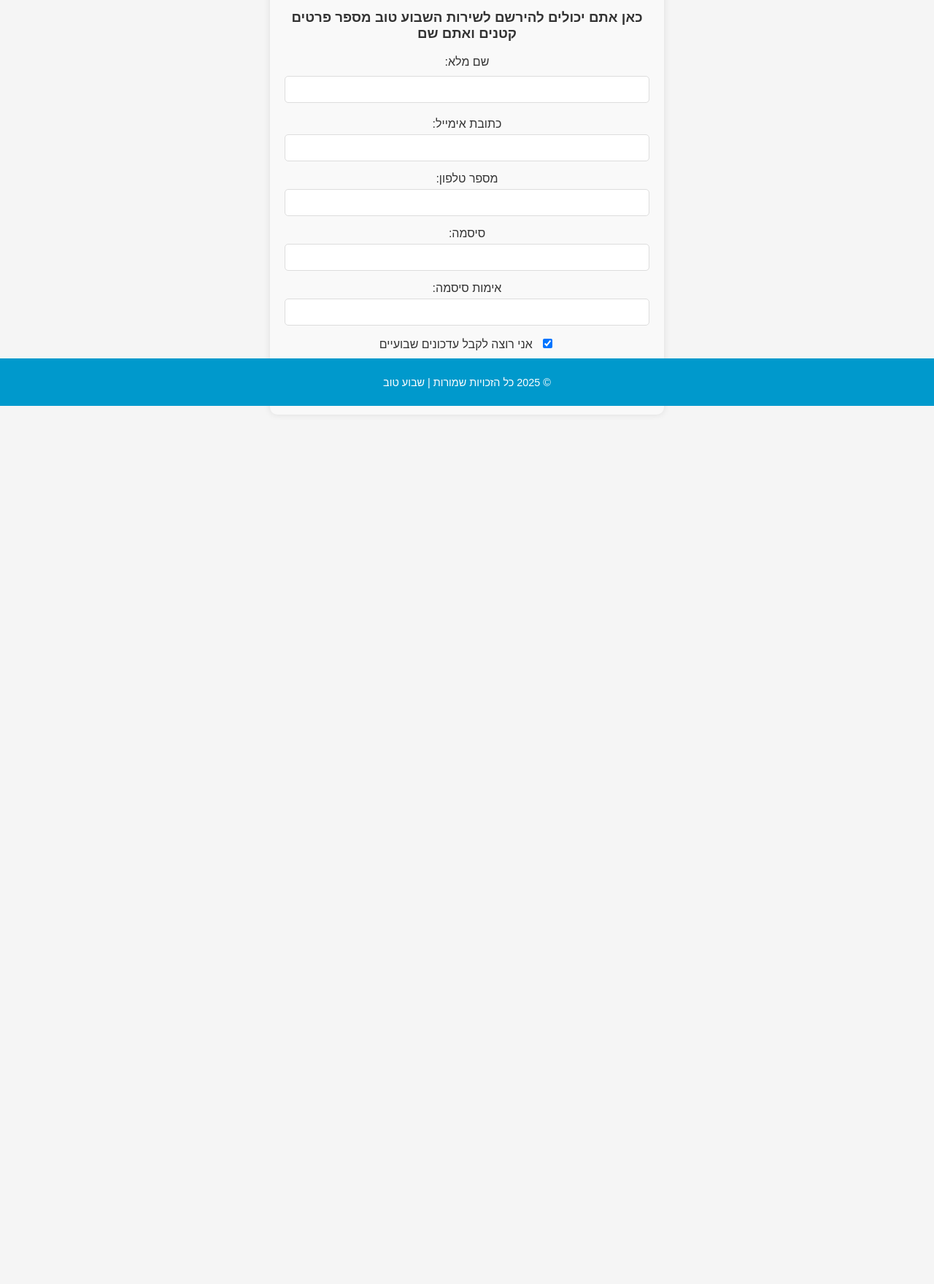
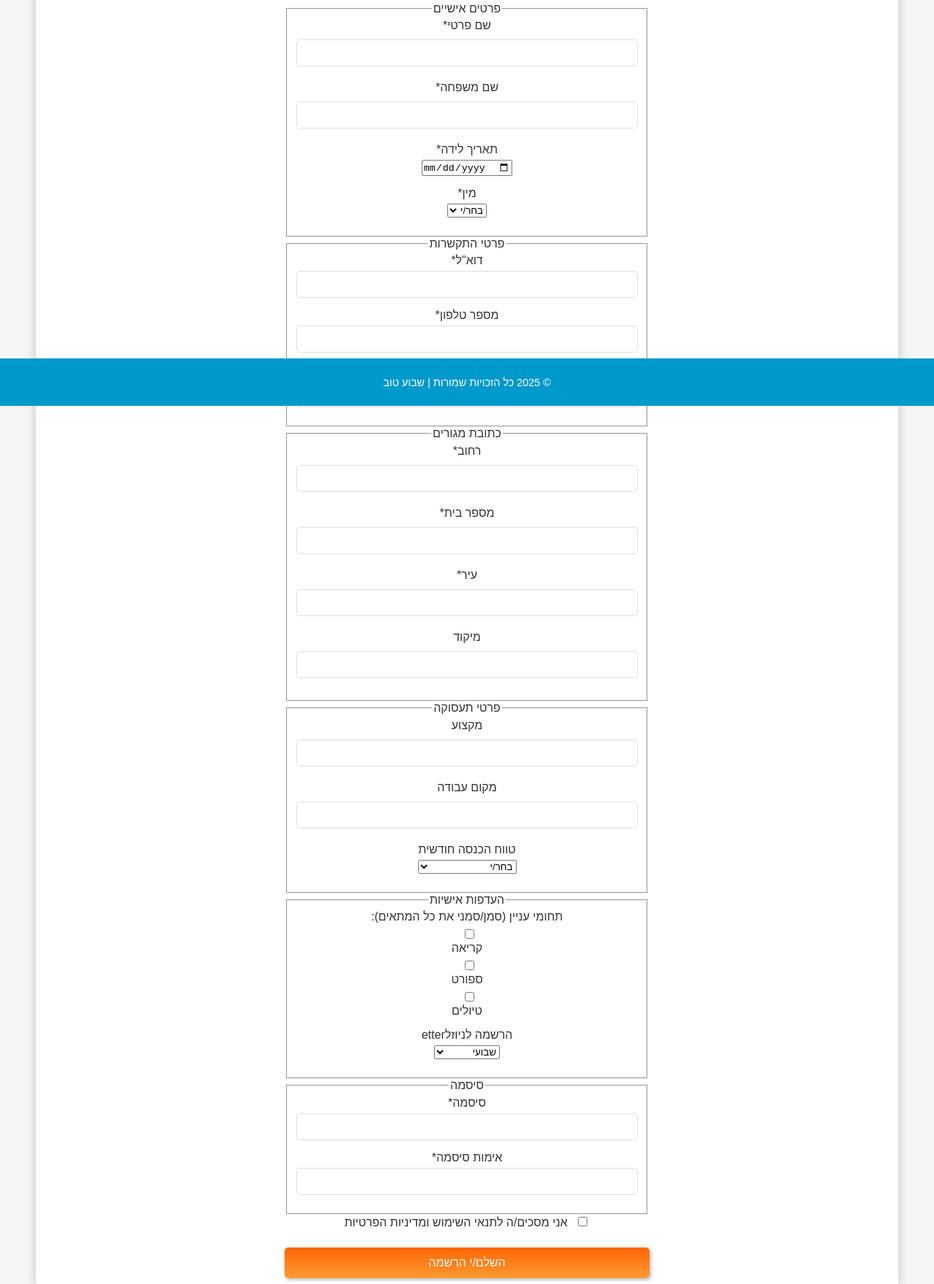
Before and after one commit to liorbraun/goodweek, a plain HTML site: page register.html in a window 1280 px wide. Shown: the part 244-2003 px from the top of the page at 73% size. Before the commit the page ends 892 px from the top, so only its background shows below. Drawn offline with Linux system fonts and the light colour scheme.

Commit message:
Update register.html

```diff
--- a/register.html
+++ b/register.html
@@ -3,51 +3,12 @@
 <head>
     <meta charset="UTF-8">
     <meta name="viewport" content="width=device-width, initial-scale=1.0">
-    <title>הרשמה לשבוע טוב</title>
+    <title>הרשמה מלאה לשבוע טוב</title>
     <link rel="stylesheet" href="styles.css">
-    <script>
-        function validateForm(event) {
-            event.preventDefault();
-            const name = document.getElementById('name').value;
-            const email = document.getElementById('email').value;
-            const phone = document.getElementById('phone').value;
-            const password = document.getElementById('password').value;
-            const confirmPassword = document.getElementById('confirm-password').value;
-
-            // Basic validation
-            if (!name || !email || !phone || !password || !confirmPassword) {
-                alert('אנא מלא את כל השדות');
-                return false;
-            }
-
-            if (password !== confirmPassword) {
-                alert('הסיסמאות אינן תואמות');
-                return false;
-            }
-
-            // Email validation
-            const emailRegex = /^[^\s@]+@[^\s@]+\.[^\s@]+$/;
-            if (!emailRegex.test(email)) {
-                alert('אנא הזן כתובת אימייל תקינה');
-                return false;
-            }
-
-            // Phone validation (Israeli phone number format)
-            const phoneRegex = /^(0[2-9]\d{8}|05\d{8})$/;
-            if (!phoneRegex.test(phone)) {
-                alert('אנא הזן מספר טלפון תקין');
-                return false;
-            }
-
-            // If all validations pass
-            alert('ההרשמה בוצעה בהצלחה! ברוכים הבאים לשבוע טוב!');
-            event.target.reset();
-        }
-    </script>
 </head>
 <body>
     <header>
-        <h1>הרשמה לשבוע טוב</h1>
+        <h1>טופס הרשמה מקיף</h1>
         <nav>
             <ul>
                 <li><a href="index.html">דף הבית</a></li>
@@ -58,50 +19,174 @@
                 <li><a href="tracking.html">מעקב השבוע</a></li>
                 <li><a href="buymeacoffee.html">כוס קפה</a></li>
                 <li><a href="about.html">אודות האתר</a></li>
-                <li><a href="register.html">הרשמה</a></li>
             </ul>
         </nav>
     </header>
 
-    <section class="register-section">
-        <h2>הירשם לשבוע טוב</h2>
-        <h3> כאן אתם יכולים להירשם לשירות השבוע טוב מספר פרטים קטנים ואתם שם </h3>
-        <form id="registration-form" onsubmit="validateForm(event)">
+    <section class="registration">
+        <h2>טופס הרשמה מפורט</h2>
+        <form id="extensiveRegistrationForm">
+            <!-- פרטים אישיים -->
+            <fieldset>
+                <legend>פרטים אישיים</legend>
                 <div class="form-group">
-                <label for="name">שם מלא:</label>
-                <input type="text" id="name" name="name" required>
+                    <label for="firstName">שם פרטי*</label>
+                    <input type="text" id="firstName" required>
                 </div>
+                <div class="form-group">
+                    <label for="lastName">שם משפחה*</label>
+                    <input type="text" id="lastName" required>
+                </div>
+                <div class="form-group">
+                    <label for="birthDate">תאריך לידה*</label>
+                    <input type="date" id="birthDate" required>
+                </div>
+                <div class="form-group">
+                    <label>מין*</label>
+                    <select id="gender" required>
+                        <option value="">בחר/י</option>
+                        <option value="male">זכר</option>
+                        <option value="female">נקבה</option>
+                        <option value="other">אחר</option>
+                    </select>
+                </div>
+            </fieldset>
 
+            <!-- פרטי התקשרות -->
+            <fieldset>
+                <legend>פרטי התקשרות</legend>
                 <div class="form-group">
-                <label for="email">כתובת אימייל:</label>
-                <input type="email" id="email" name="email" required>
+                    <label for="email">דוא"ל*</label>
+                    <input type="email" id="email" required>
                 </div>
+                <div class="form-group">
+                    <label for="phoneNumber">מספר טלפון*</label>
+                    <input type="tel" id="phoneNumber" pattern="[0-9]{10}" required>
+                </div>
+                <div class="form-group">
+                    <label for="alternatePhone">טלפון חלופי</label>
+                    <input type="tel" id="alternatePhone">
+                </div>
+            </fieldset>
 
+            <!-- כתובת -->
+            <fieldset>
+                <legend>כתובת מגורים</legend>
                 <div class="form-group">
-                <label for="phone">מספר טלפון:</label>
-                <input type="tel" id="phone" name="phone" required>
+                    <label for="street">רחוב*</label>
+                    <input type="text" id="street" required>
                 </div>
+                <div class="form-group">
+                    <label for="houseNumber">מספר בית*</label>
+                    <input type="text" id="houseNumber" required>
+                </div>
+                <div class="form-group">
+                    <label for="city">עיר*</label>
+                    <input type="text" id="city" required>
+                </div>
+                <div class="form-group">
+                    <label for="zipCode">מיקוד</label>
+                    <input type="text" id="zipCode">
+                </div>
+            </fieldset>
 
+            <!-- תעסוקה -->
+            <fieldset>
+                <legend>פרטי תעסוקה</legend>
                 <div class="form-group">
-                <label for="password">סיסמה:</label>
-                <input type="password" id="password" name="password" required>
+                    <label for="profession">מקצוע</label>
+                    <input type="text" id="profession">
                 </div>
+                <div class="form-group">
+                    <label for="workplace">מקום עבודה</label>
+                    <input type="text" id="workplace">
+                </div>
+                <div class="form-group">
+                    <label for="income">טווח הכנסה חודשית</label>
+                    <select id="income">
+                        <option value="">בחר/י</option>
+                        <option value="0-5000">0-5,000 ש"ח</option>
+                        <option value="5001-10000">5,001-10,000 ש"ח</option>
+                        <option value="10001-15000">10,001-15,000 ש"ח</option>
+                        <option value="15001+">מעל 15,001 ש"ח</option>
+                    </select>
+                </div>
+            </fieldset>
 
+            <!-- העדפות -->
+            <fieldset>
+                <legend>העדפות אישיות</legend>
                 <div class="form-group">
-                <label for="confirm-password">אימות סיסמה:</label>
-                <input type="password" id="confirm-password" name="confirm-password" required>
+                    <label>תחומי עניין (סמן/סמני את כל המתאים):</label>
+                    <div>
+                        <input type="checkbox" id="hobby1" name="hobbies" value="reading">
+                        <label for="hobby1">קריאה</label>
+                        <input type="checkbox" id="hobby2" name="hobbies" value="sports">
+                        <label for="hobby2">ספורט</label>
+                        <input type="checkbox" id="hobby3" name="hobbies" value="travel">
+                        <label for="hobby3">טיולים</label>
+                        <!-- עוד תחומי עניין -->
                     </div>
+                </div>
+                <div class="form-group">
+                    <label for="newsletter">הרשמה לניוזלetter</label>
+                    <select id="newsletter">
+                        <option value="weekly">שבועי</option>
+                        <option value="monthly">חודשי</option>
+                        <option value="none">לא מעוניין/ת</option>
+                    </select>
+                </div>
+            </fieldset>
+
+            <!-- סיסמה -->
+            <fieldset>
+                <legend>סיסמה</legend>
+                <div class="form-group">
+                    <label for="password">סיסמה*</label>
+                    <input type="password" id="password" required>
+                </div>
+                <div class="form-group">
+                    <label for="confirmPassword">אימות סיסמה*</label>
+                    <input type="password" id="confirmPassword" required>
+                </div>
+            </fieldset>
 
             <div class="form-group">
                 <label>
-                    <input type="checkbox" name="newsletter" checked>
-                    אני רוצה לקבל עדכונים שבועיים
+                    <input type="checkbox" id="terms" required>
+                    אני מסכים/ה לתנאי השימוש ומדיניות הפרטיות
                 </label>
             </div>
 
-            <button type="submit">הירשם</button>
+            <button type="submit">השלם/י הרשמה</button>
         </form>
     </section>
+
+    <script>
+        document.getElementById('extensiveRegistrationForm').addEventListener('submit', function(event) {
+            event.preventDefault();
+
+            // אימות סיסמה
+            const password = document.getElementById('password').value;
+            const confirmPassword = document.getElementById('confirmPassword').value;
+
+            if (password !== confirmPassword) {
+                alert('הסיסמאות אינן תואמות. אנא נסה/י שוב.');
+                return;
+            }
+
+            // בדיקת תנאי שימוש
+            const termsAccepted = document.getElementById('terms').checked;
+            if (!termsAccepted) {
+                alert('יש לאשר את תנאי השימוש');
+                return;
+            }
+
+            // הודעת הצלחה
+            alert('ההרשמה בוצעה בהצלחה! ברוכים הבאים לשבוע טוב!');
+            this.reset();
+        });
+    </script>
 
     <footer>
         <p>&copy; 2025 כל הזכויות שמורות | שבוע טוב</p>
```
Lines whose indentation alone changed are shown as unchanged.
